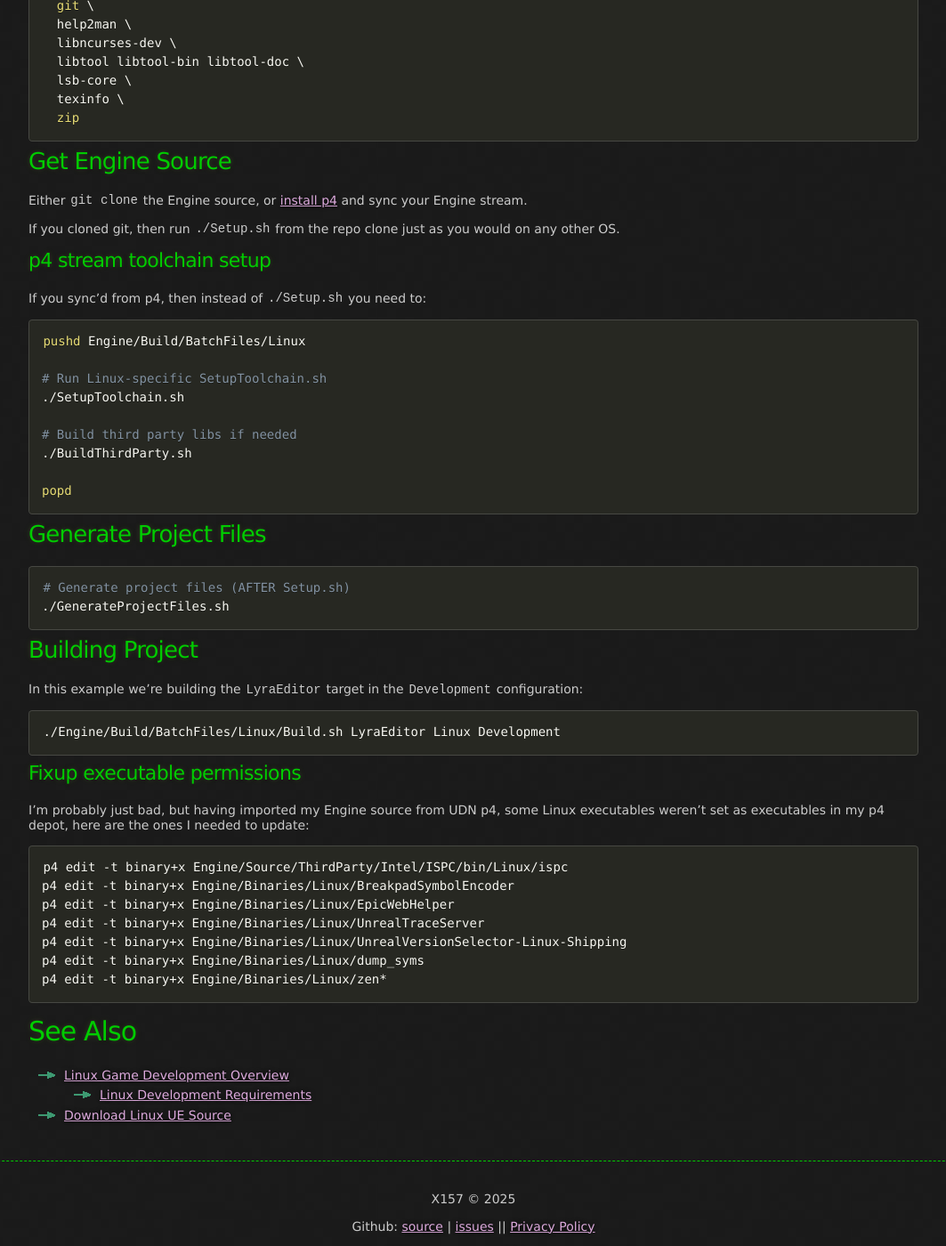
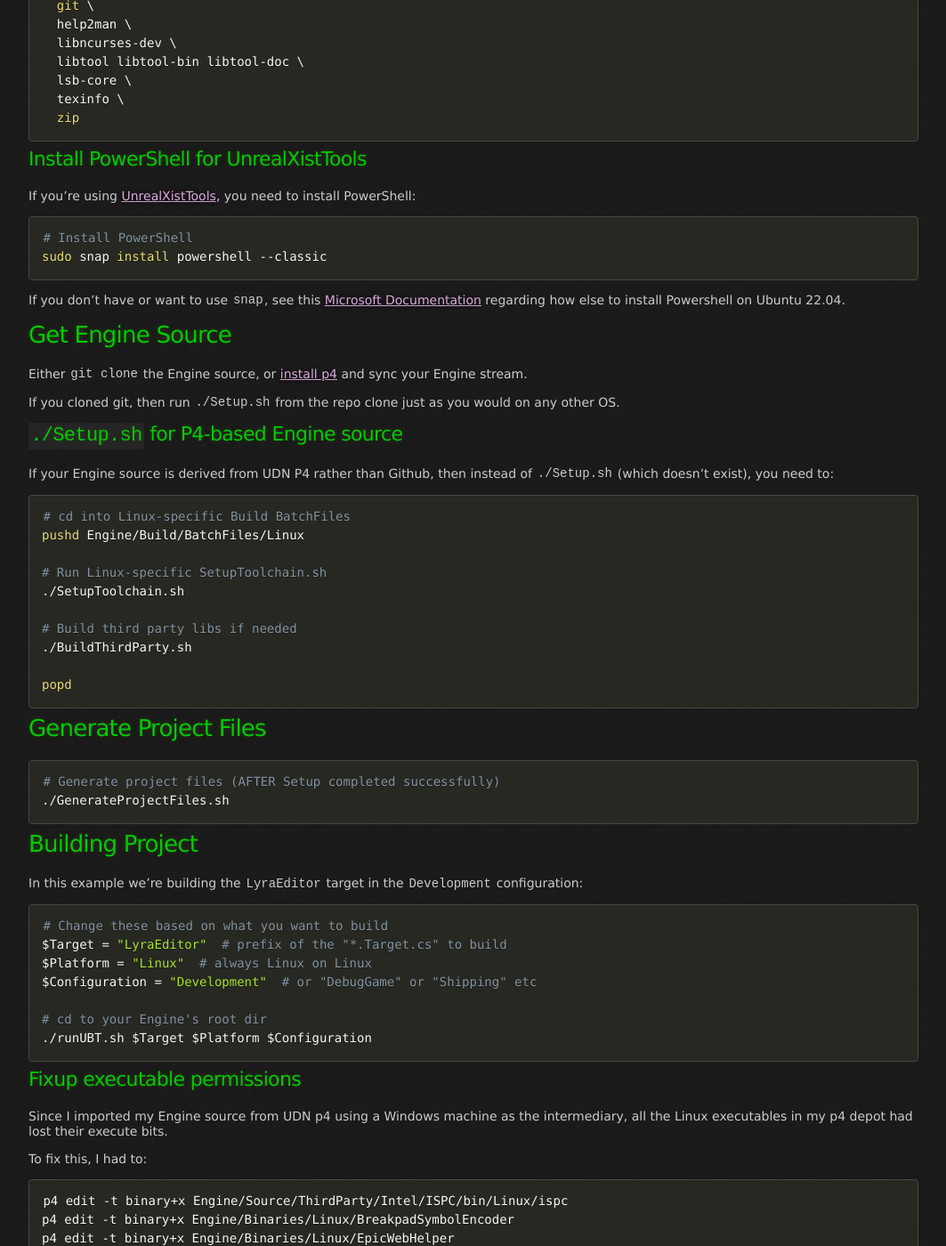
Before and after one commit to x157/x157.github.io, a Jekyll site: the page built from Linux/index.md, in a window 1280 px wide and 1400 px high, scrolled down 697 px. Shown: the whole window at 89% size, without its empty margins (108-1171 px from the left). Built offline with Jekyll 4.4.1, drawn with Linux system fonts in a browser that asks for light colours; some of the changed text lies outside the part shown.

Commit message:
Add UnrealXistTools info, minor other changes

````diff
--- a/Linux/index.md
+++ b/Linux/index.md
@@ -38,6 +38,19 @@
   zip
 ```
 
+### Install PowerShell for UnrealXistTools
+
+If you're using [UnrealXistTools](/UnrealXistTools/), you need to install PowerShell:
+
+```bash
+# Install PowerShell
+sudo snap install powershell --classic
+```
+
+If you don't have or want to use `snap`, see this
+[Microsoft Documentation](https://learn.microsoft.com/en-us/powershell/scripting/install/install-ubuntu?view=powershell-7.4)
+regarding how else to install Powershell on Ubuntu 22.04.
+
 ## Get Engine Source
 
 Either `git clone` the Engine source, or
@@ -46,11 +59,13 @@
 If you cloned git, then run `./Setup.sh` from the repo clone just as
 you would on any other OS.
 
-### p4 stream toolchain setup
+### `./Setup.sh` for P4-based Engine source
 
-If you sync'd from p4, then instead of `./Setup.sh` you need to:
+If your Engine source is derived from UDN P4 rather than Github,
+then instead of `./Setup.sh` (which doesn't exist), you need to:
 
 ```bash
+# cd into Linux-specific Build BatchFiles
 pushd Engine/Build/BatchFiles/Linux
 
 # Run Linux-specific SetupToolchain.sh
@@ -65,7 +80,7 @@
 ## Generate Project Files
 
 ```bash
-# Generate project files (AFTER Setup.sh)
+# Generate project files (AFTER Setup completed successfully)
 ./GenerateProjectFiles.sh
 ```
 
@@ -74,14 +89,22 @@
 In this example we're building the `LyraEditor` target in the `Development` configuration:
 
 ```bash
-./Engine/Build/BatchFiles/Linux/Build.sh LyraEditor Linux Development
+# Change these based on what you want to build
+$Target = "LyraEditor"  # prefix of the "*.Target.cs" to build
+$Platform = "Linux"  # always Linux on Linux
+$Configuration = "Development"  # or "DebugGame" or "Shipping" etc
+
+# cd to your Engine's root dir
+./runUBT.sh $Target $Platform $Configuration
 ```
 
 
 ### Fixup executable permissions
 
-I'm probably just bad, but having imported my Engine source from UDN p4, some Linux executables
-weren't set as executables in my p4 depot, here are the ones I needed to update:
+Since I imported my Engine source from UDN p4 using a Windows machine as the intermediary,
+all the Linux executables in my p4 depot had lost their execute bits.
+
+To fix this, I had to:
 
 ```bash
 p4 edit -t binary+x Engine/Source/ThirdParty/Intel/ISPC/bin/Linux/ispc
@@ -91,6 +114,8 @@
 p4 edit -t binary+x Engine/Binaries/Linux/UnrealVersionSelector-Linux-Shipping
 p4 edit -t binary+x Engine/Binaries/Linux/dump_syms
 p4 edit -t binary+x Engine/Binaries/Linux/zen*
+
+p4 submit -m "Add executable bits to Linux executables"
 ```
 
 
````
